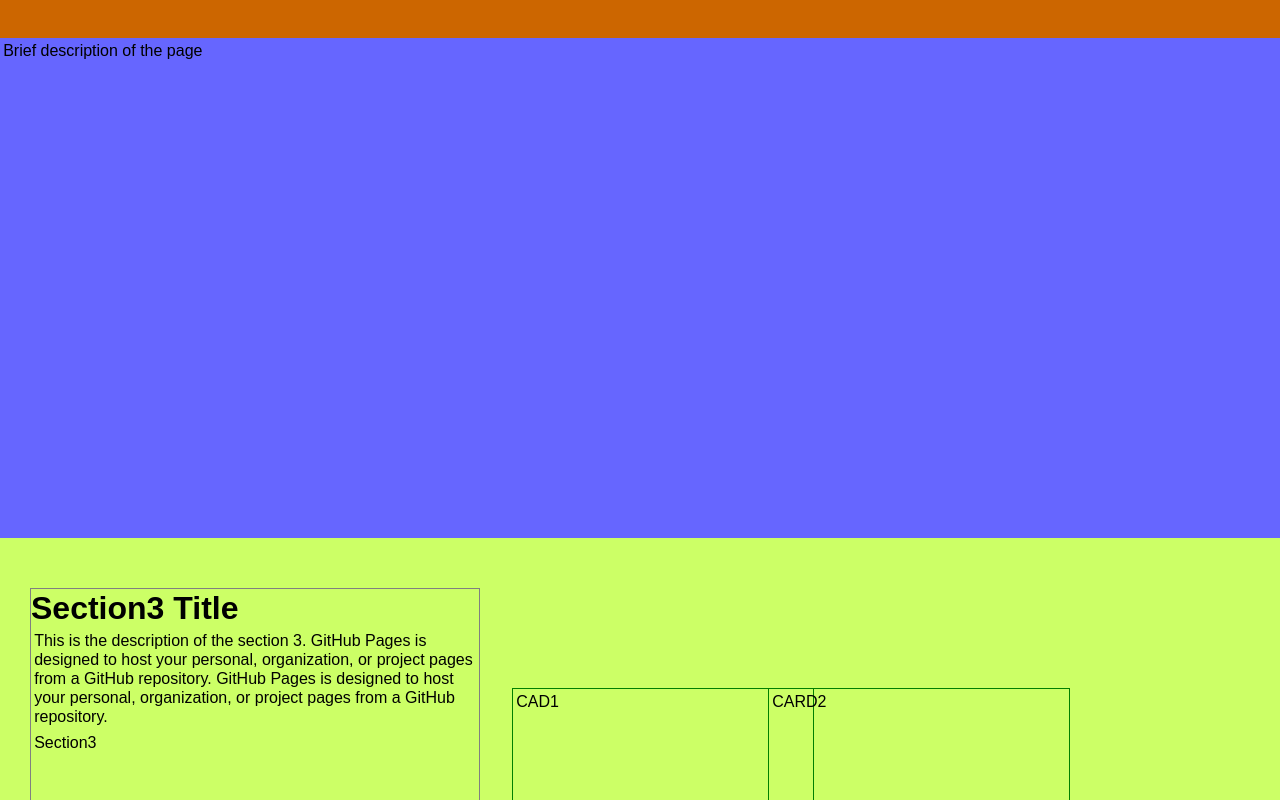
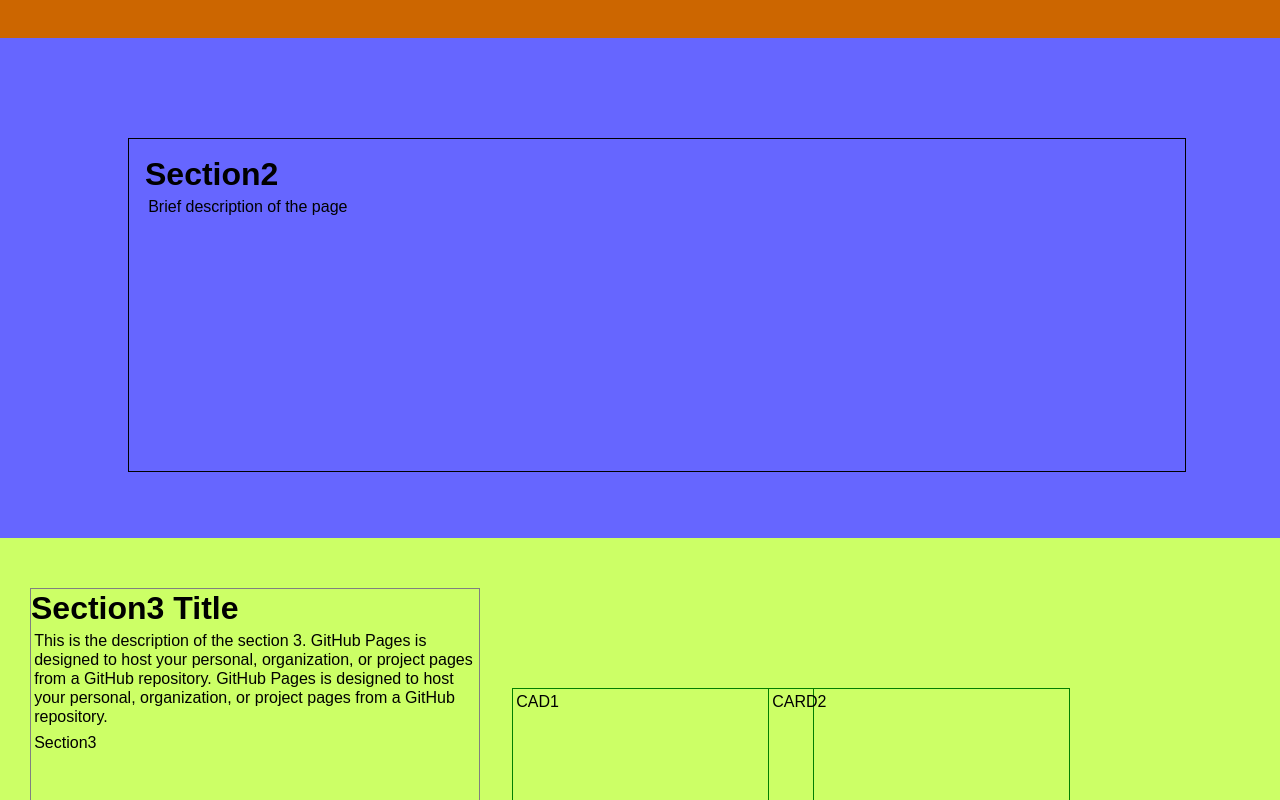
Before and after one commit to DahuZhu/Component-Design, a plain HTML site: page index.html in a window 1280 px wide. Shown: the part 634-1434 px from the top of the page. Drawn offline with Linux system fonts and the light colour scheme.

Commit message:
Edited by DahuZhu Signed-off-by: DahuZhu <zdhnwu@gmail.com>

```diff
--- a/css/style.css
+++ b/css/style.css
@@ -86,6 +86,15 @@ section p{
 .sec_2{
   background-color: #6666ff;
   /*border: 1px solid blue;*/
+}
+.sec_2_all{
+  width: 80%;
+  height: 60%;
+  position: relative;
+  top: 100px;
+  left: 10%;
+  padding: 1rem;
+  border: 1px solid black;
 }
 .sec_3{
   /*border: 1px solid red;*/
--- a/index.html
+++ b/index.html
@@ -20,10 +20,15 @@
     </nav>
 
     <section class="sec_1">
+      <h2>Section1</h2>
       <p>Image cover the whole section</p>
     </section>
     <section class="sec_2">
-      <p>Brief description of the page</p>
+      <div class="sec_2_all">
+        <h2>Section2</h2>
+        <p>Brief description of the page</p>
+      </div>
+
     </section>
     <section class="sec_3">
       <div class="sec_3_all">
```
